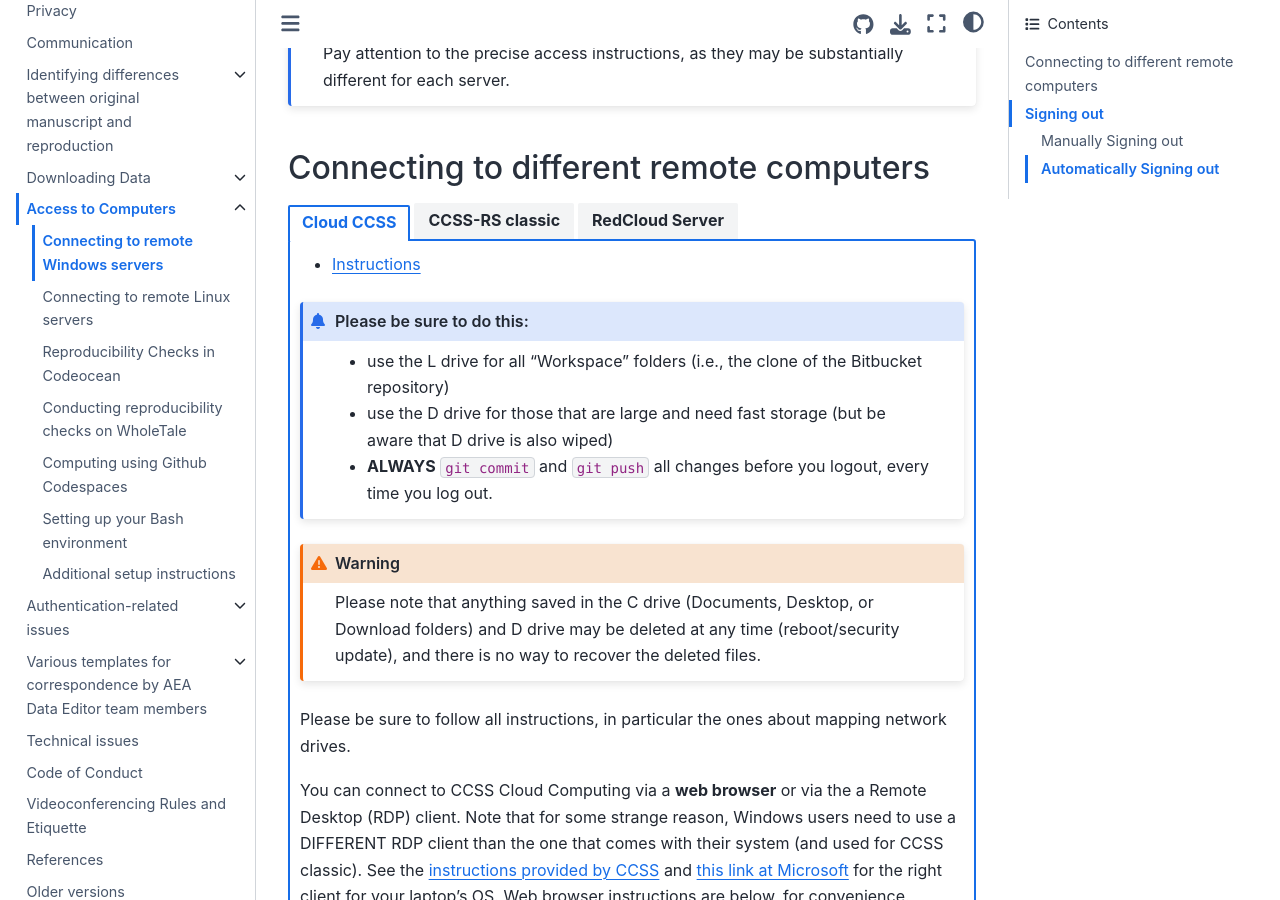
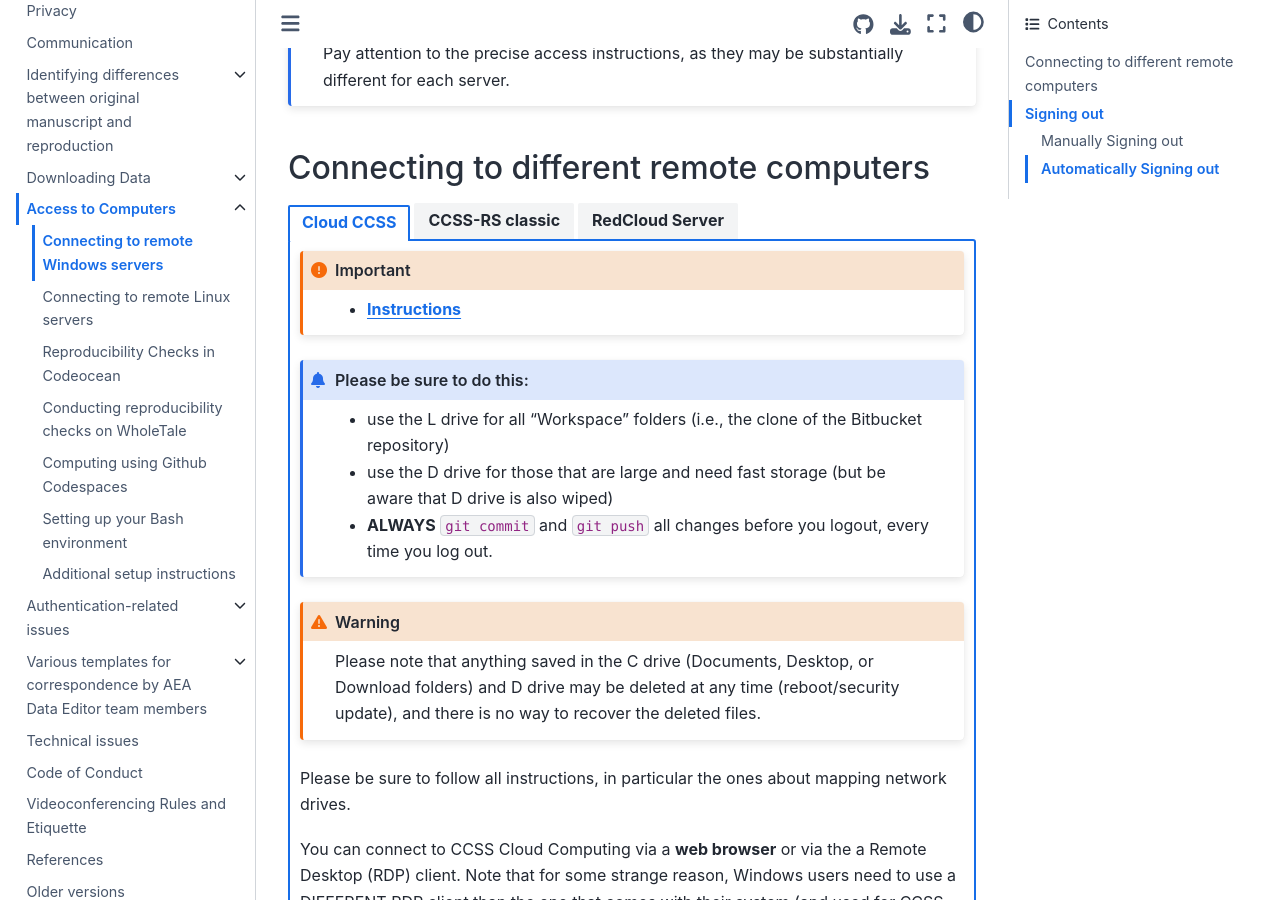
Before and after one commit to labordynamicsinstitute/ldilab-manual, a Jupyter Book: the page built from 95-10-windows-remote.md, in a window 1280 px wide and 900 px high, scrolled down 391 px. Built offline with Jupyter Book 1.0.4 settings and Sphinx 7.4.7 and the Sphinx Book theme 1.1.4, drawn with Linux system fonts in a browser that asks for light colours.

Commit message:
Update 95-10-windows-remote.md

```diff
--- a/95-10-windows-remote.md
+++ b/95-10-windows-remote.md
@@ -22,7 +22,11 @@
 ::::{tab-item} Cloud CCSS
 
 
-- [Instructions](https://cornellprod-my.sharepoint.com/:f:/g/personal/cd642_cornell_edu/EvxDKmDjZyZBsrQvimUR8xABE4x6TYDenmLOY8ZFMLRjUw)
+:::{important}
+
+- [**Instructions**](https://cornellprod-my.sharepoint.com/:f:/g/personal/cd642_cornell_edu/EvxDKmDjZyZBsrQvimUR8xABE4x6TYDenmLOY8ZFMLRjUw)
+
+:::
 
 :::{admonition} Please be sure to do this:
 
```
